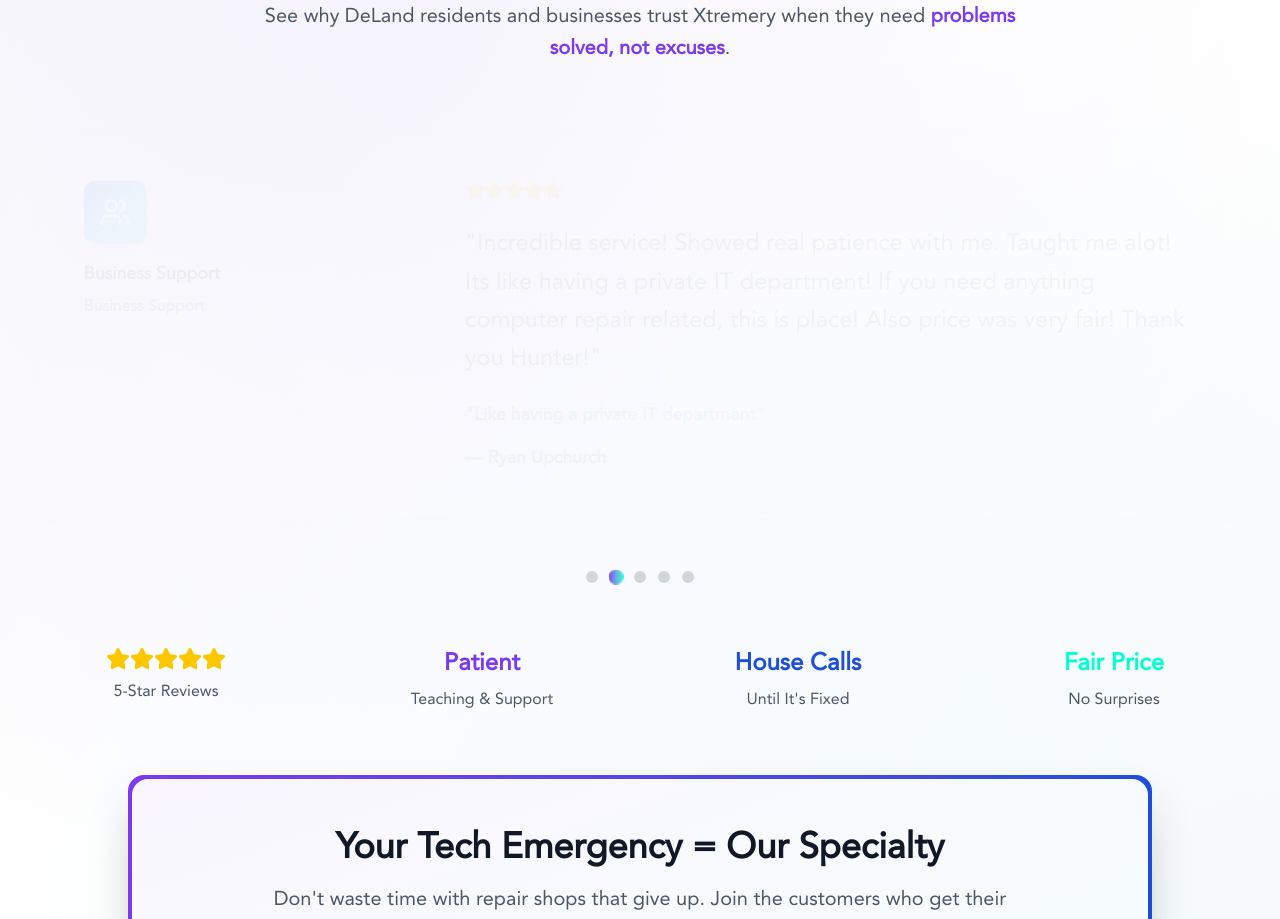
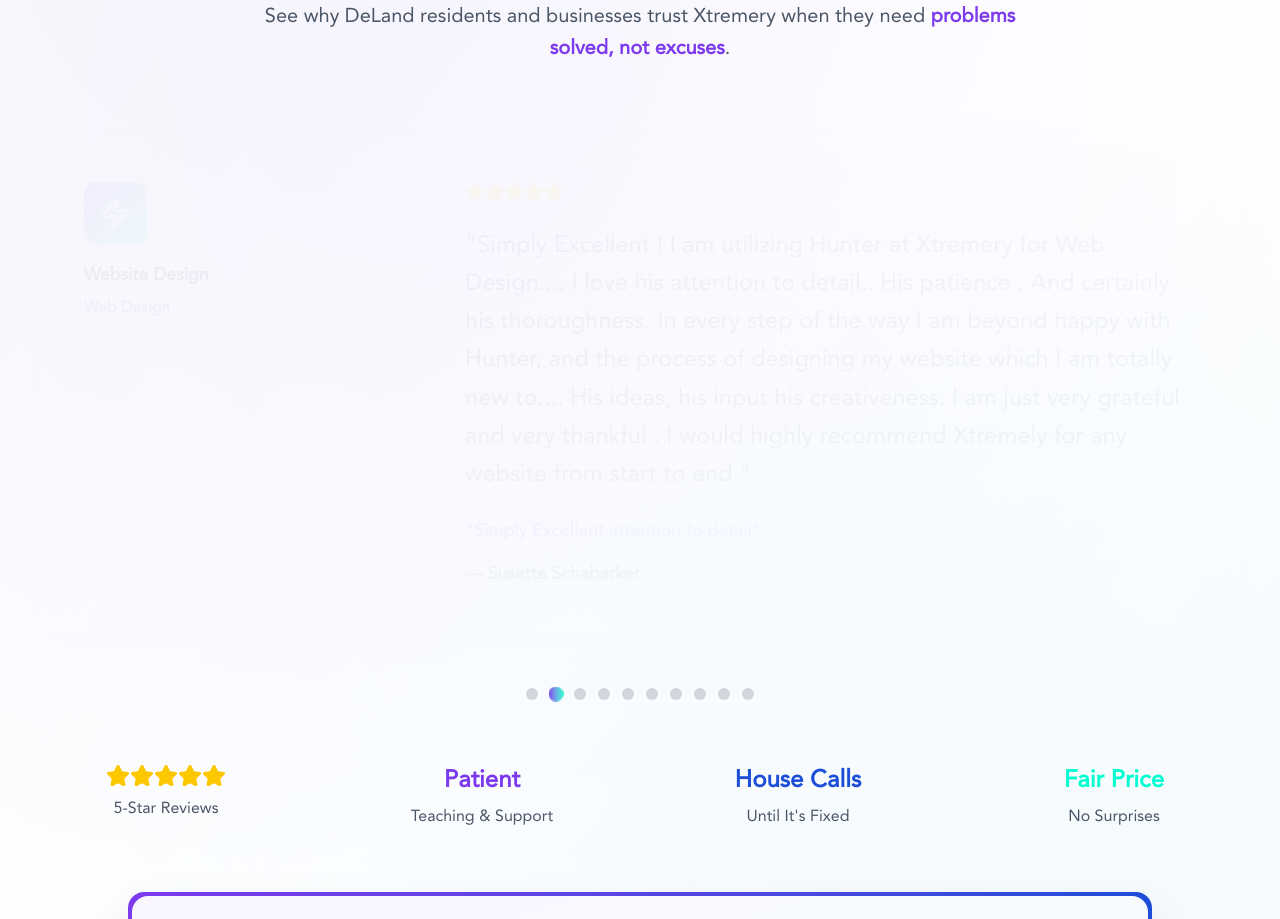
Before and after one commit to brennanhunter/xtremery-website, a Next.js app: page / in a window 1280 px wide. Shown: the part 7360-8279 px from the top of the page. Built offline with nearby package versions, Linux system fonts and the light colour scheme; a web font is replaced by a local one.

Commit message:
Adjusted colors to match theme and added new testimonials.

```diff
--- a/src/app/components/home/Testimonials.tsx
+++ b/src/app/components/home/Testimonials.tsx
@@ -14,45 +14,26 @@ type Review = {
   icon: React.ComponentType<{ className?: string }>;
   gradient: string;
   originalText?: string;
+  image?: string;
 };
 
 const ROTATE_INTERVAL = 6000; // 6 seconds
 
 export default function Testimonials() {
-  // Enhanced testimonials with accurate quotes and compelling problem/solution framing
+  // Top 10 testimonials from real Google reviews - maximum impact rotation
   const heroTestimonials: Review[] = [
     {
       id: 1,
-      name: "Joseph Russo",
-      problem: "Security Recovery",
-      quote: "Hunter was able to resolve my computer issues after a hacker was able to infiltrate all of my personal information. He was very helpful and friendly, willing to make multiple house calls to ensure that the issue was resolved. If you need any help with computer issues, he will do an excellent job at a great price.",
-      highlight: "Multiple house calls until resolved",
-      service: "Security & Recovery",
-      icon: Shield,
+      name: "Jay Ludvigh",
+      problem: "Windows 10 Extension",
+      quote: "After several phone calls talking with business that did not want to discuss my issues, I called Xtremery where my call was answered by Hunter. What a breath of fresh air! He was highly knowledgable, patient, down to earth and interested in actually helping me out with my situation. He also was flexible in getting me into his schedule quickly and very fair in his pricing.",
+      highlight: "What a breath of fresh air!",
+      service: "Specialized Support",
+      icon: Users,
       gradient: "from-xtremery-purple to-xtremery-blue"
     },
     {
       id: 2,
-      name: "Ryan Upchurch",
-      problem: "Business Support",
-      quote: "Incredible service! Showed real patience with me. Taught me alot! Its like having a private IT department! If you need anything computer repair related, this is place! Also price was very fair! Thank you Hunter!",
-      highlight: "Like having a private IT department",
-      service: "Business Support",
-      icon: Users,
-      gradient: "from-xtremery-blue to-aqua-spark"
-    },
-    {
-      id: 3,
-      name: "Rob Williams",
-      problem: "Windows 10 Issues",
-      quote: "I took my HP laptop to hunter to fix a problem with the loading of windows 10. He saw me the same day and let me wait till he fixed it for me in less than 2 hrs. He is very good at what he does and explained the fix to me. The cost was very reasonable. He also is a very nice person. He will do a good job for you.",
-      highlight: "Same day service, fixed in under 2 hours",
-      service: "PC Repair",
-      icon: Zap,
-      gradient: "from-aqua-spark to-xtremery-purple"
-    },
-    {
-      id: 4,
       name: "Susette Schabarker",
       problem: "Website Design",
       quote: "Simply Excellent ! I am utilizing Hunter at Xtremery for Web Design.... I love his attention to detail.. His patience , And certainly his thoroughness. In every step of the way I am beyond happy with Hunter, and the process of designing my website which I am totally new to.... His ideas, his input his creativeness. I am just very grateful and very thankful . I would highly recommend Xtremely for any website from start to end.",
@@ -62,14 +43,86 @@ export default function Testimonials() {
       gradient: "from-xtremery-purple to-aqua-spark"
     },
     {
+      id: 3,
+      name: "Sammy Castro",
+      problem: "Halloween Gaming Emergency",
+      quote: "I was looking for someone to come look at my PC because it would not play my games correctly i called about 10 PC repairs shops because it was friday nobody wanted to come and look at it until I called Hunter he was willing to come to my house on Halloween and check out my rig. Hunter is amazing, funny and is willing to teach others the most important thing was he fixed my PC with 1 hour and the price was cheap.",
+      highlight: "Fixed my PC in 1 hour on Halloween",
+      service: "Emergency Gaming Support",
+      icon: Zap,
+      gradient: "from-xtremery-blue to-aqua-spark",
+      originalText: "",
+      image: "/Images/SamBuild.jpg"
+    },
+    {
+      id: 4,
+      name: "Joseph Russo",
+      problem: "Security Recovery",
+      quote: "Hunter was able to resolve my computer issues after a hacker was able to infiltrate all of my personal information. He was very helpful and friendly, willing to make multiple house calls to ensure that the issue was resolved. If you need any help with computer issues, he will do an excellent job at a great price.",
+      highlight: "Multiple house calls until resolved",
+      service: "Security & Recovery",
+      icon: Shield,
+      gradient: "from-aqua-spark to-xtremery-purple"
+    },
+    {
       id: 5,
-      name: "Dawn Woody",
-      problem: "Technical Support",
-      quote: "Excellent service. Very knowledgeable. Highly recommend.",
-      highlight: "Excellent service, highly recommend",
-      service: "Technical Support",
+      name: "Kait Smo",
+      problem: "Water Damage Recovery",
+      quote: "I spilled a good amount of water on my laptop keyboard and had called the typical repair franchises in town, who all told me that it was probably a lost cause and they didn't even think they could recover the data from my hard drive. Well, Hunter both recovered my data and got my laptop to boot up again! Super glad I brought it to him.",
+      highlight: "Recovered data others said was lost",
+      service: "Data Recovery",
+      icon: Shield,
+      gradient: "from-xtremery-purple to-xtremery-blue"
+    },
+    {
+      id: 6,
+      name: "Ivan Rochel",
+      problem: "Reliable Tech Support",
+      quote: "I went on Google to find a guy that will do a simple job on my PC. I contemplated doing it myself but really wanted professional hands on it. I called Hunter and he did the job fast and correctly. He was cool, straight to the point, and easy to work with. It's nice to have a guy, whether it's a plumber, an electrician, a landscaper, etc. As an adult, you rely on your guys. Now, Hunter is my PC guy for as long as he's doing this.",
+      highlight: "Hunter is my PC guy for as long as he's doing this",
+      service: "Long-term Support",
+      icon: Heart,
+      gradient: "from-xtremery-blue to-aqua-spark"
+    },
+    {
+      id: 7,
+      name: "Ryan Upchurch",
+      problem: "Business Support",
+      quote: "Incredible service! Showed real patience with me. Taught me alot! Its like having a private IT department! If you need anything computer repair related, this is place! Also price was very fair! Thank you Hunter!",
+      highlight: "Like having a private IT department",
+      service: "Business Support",
+      icon: Users,
+      gradient: "from-aqua-spark to-xtremery-purple"
+    },
+    {
+      id: 8,
+      name: "Jerome Alexander",
+      problem: "Complex Website Project",
+      quote: "Hunter and his company at Xtremery are absolute amazing. We had some website page work that needed built with videos and many moving parts. He did it accurately with a very high eye appeal. Will definitely use again for future projects. Thank you Hunter!!!",
+      highlight: "High eye appeal with many moving parts",
+      service: "Advanced Web Development",
+      icon: Zap,
+      gradient: "from-xtremery-purple to-aqua-spark"
+    },
+    {
+      id: 9,
+      name: "Desirae Toivonen",
+      problem: "Professional Follow-up",
+      quote: "I had a great experience getting help with my computer issues. He was incredibly knowledgeable, patient, and took the time to explain things clearly. What really stood out was that he followed up afterward to make sure everything was still working properly. It's rare to find that level of care and professionalism these days. Highly recommend!",
+      highlight: "Rare level of care and professionalism",
+      service: "Premium Support",
       icon: Heart,
       gradient: "from-xtremery-blue to-xtremery-purple"
+    },
+    {
+      id: 10,
+      name: "Rob Williams",
+      problem: "Same Day Windows Repair",
+      quote: "I took my HP laptop to hunter to fix a problem with the loading of windows 10. He saw me the same day and let me wait till he fixed it for me in less than 2 hrs. He is very good at what he does and explained the fix to me. The cost was very reasonable. He also is a very nice person. He will do a good job for you.",
+      highlight: "Same day service, fixed in under 2 hours",
+      service: "Same Day Repair",
+      icon: Zap,
+      gradient: "from-aqua-spark to-xtremery-purple"
     }
   ];
 
@@ -158,6 +211,17 @@ export default function Testimonials() {
                     </div>
                     <div className="text-lg font-bold text-gray-900 mb-2 font-handelson-two">{currentTestimonial.problem}</div>
                     <div className="text-xtremery-purple font-semibold font-avenir">{currentTestimonial.service}</div>
+
+                    {/* Optional Image Display */}
+                    {currentTestimonial.image && (
+                      <div className="mt-6">
+                        <img
+                          src={currentTestimonial.image}
+                          alt={`${currentTestimonial.name}'s setup`}
+                          className="w-full max-w-48 mx-auto rounded-xl shadow-lg border border-gray-200"
+                        />
+                      </div>
+                    )}
                   </div>
 
                   {/* Quote */}
```
Also changed, not shown: 2 other files (tests, documents, lock files or other folders).
